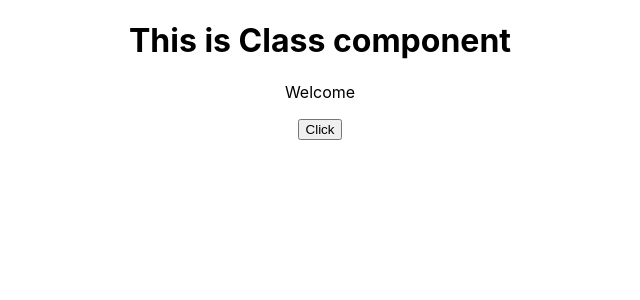
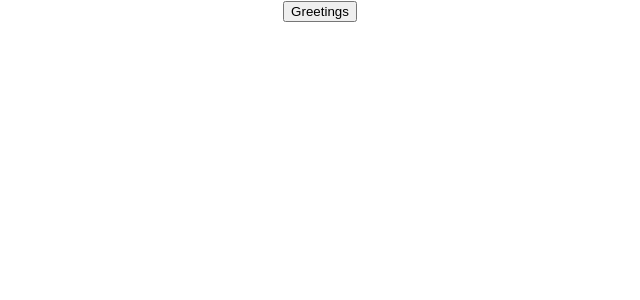
Before and after one commit to tnmy2426/first_react_app, a React (Create React App) app: page / in a window 1280 px wide. Shown: the top 300 px of the page, without its empty margins (320-960 px from the left). Built offline with nearby package versions, Linux system fonts and the light colour scheme.

Commit message:
Using a child component in a parent component and data sending from child component to parent component and method sending from parent to child component

```diff
--- a/src/App.js
+++ b/src/App.js
@@ -1,7 +1,8 @@
 import React from 'react';
 // import logo from './logo.svg';
 import './App.css';
-import BindEvent from './components/BindEvent';
+import Parent from './components/Parent';
+// import BindEvent from './components/BindEvent';
 // import CarTwo from './components/CarTwo';
 // import ClickOne from './components/ClickOne';
 // import ClickTwo from './components/ClickTwo';
@@ -29,8 +30,8 @@
       {/* <CarTwo brand='Ford' color='Blue' /> */}
       {/* <ClickOne /> */}
       {/* <ClickTwo /> */}
-      <BindEvent />
-
+      {/* <BindEvent /> */}
+      <Parent />
     </div>
   );
 }
--- /dev/null
+++ b/src/components/Child.js
@@ -0,0 +1,10 @@
+import React from 'react'
+
+const Child = (props) => {
+    return (
+        <div>
+            <button onClick={() =>props.greeting('Data Tnmy')} >Greetings</button>
+        </div>
+    )
+}
+export default Child
--- /dev/null
+++ b/src/components/Parent.js
@@ -0,0 +1,27 @@
+import React, { Component } from 'react'
+import Child from './Child'
+
+class Parent extends Component {
+    constructor(props) {
+        super(props)
+
+        this.state = {
+             message: 'User'
+        }
+        this.greetingsHandler = this.greetingsHandler.bind(this)
+    }
+
+    greetingsHandler(data){
+        alert(`Hello ${this.state.message} Data comes from child component ${data}`)
+    }
+
+    render() {
+        return (
+            <div>
+                <Child greeting= {this.greetingsHandler} />
+            </div>
+        )
+    }
+}
+
+export default Parent
```
